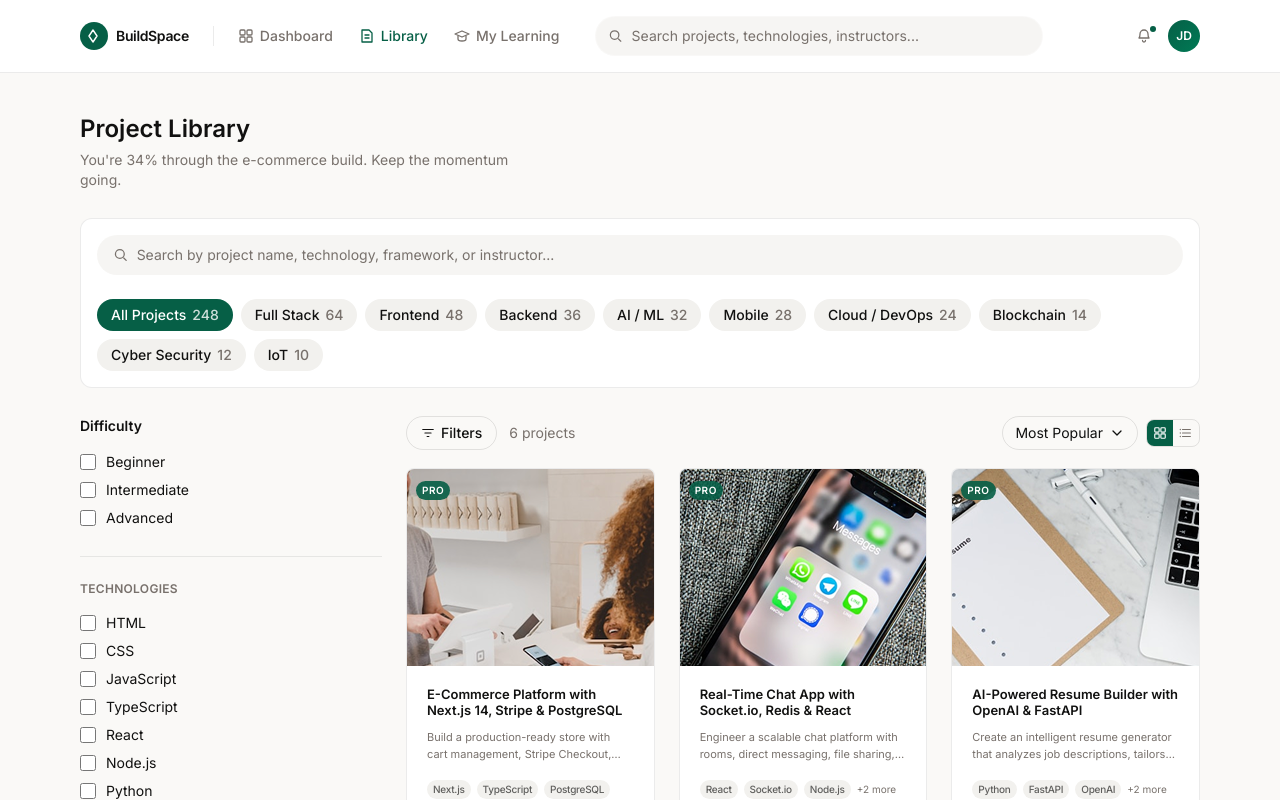
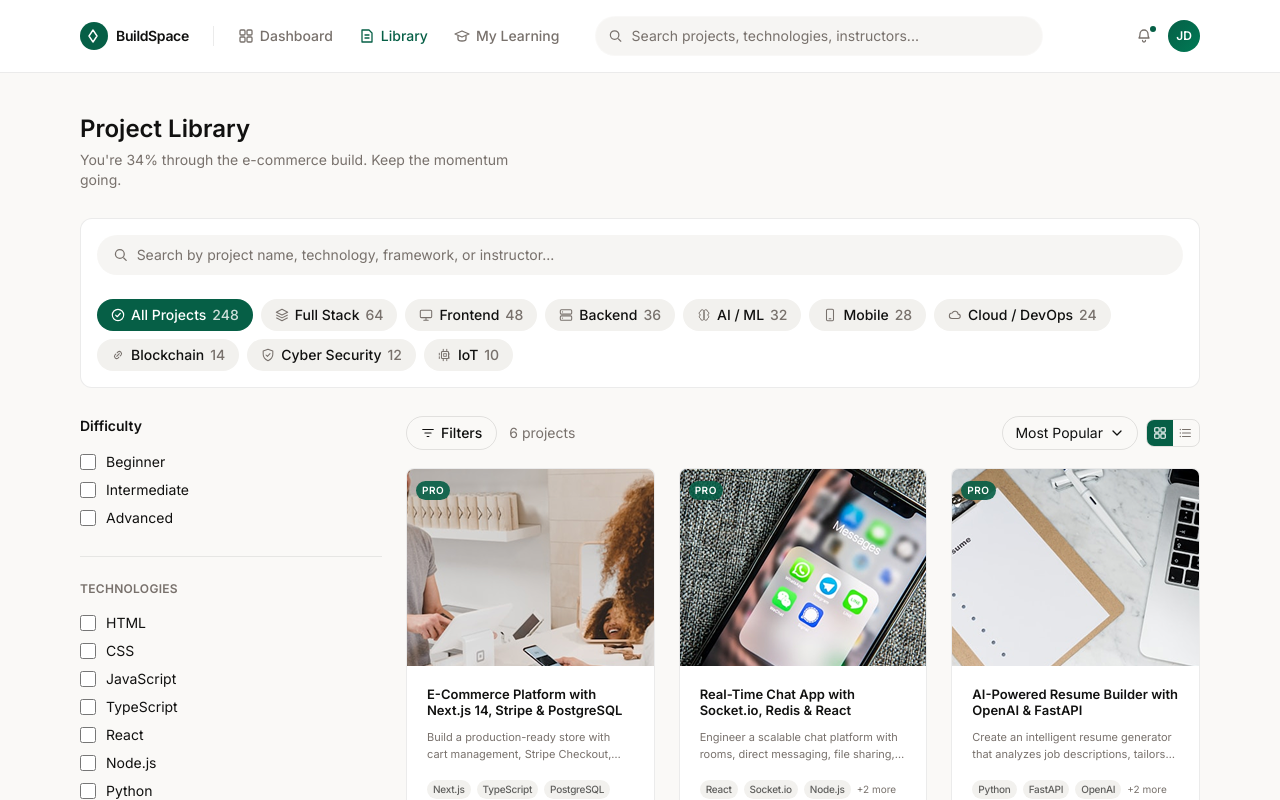
Before and after one commit to AkulaSai93/BuildSpace-Claude, a Next.js app: page /library in a window 1280 px wide. Shown: the top 800 px of the page. Built offline with nearby package versions, Linux system fonts and the light colour scheme.

Commit message:
padding and icons fixed

```diff
--- a/src/app/(dashboard)/dashboard/page.tsx
+++ b/src/app/(dashboard)/dashboard/page.tsx
@@ -55,9 +55,9 @@
               View all
             </Link>
           </div>
-          <div className="grid grid-cols-2 gap-6">
+          <div className="grid grid-cols-2 items-stretch gap-6">
             {inProgressProjects.map((project) => (
-              <Link key={project.id} href={`/library/${project.id}`}>
+              <Link key={project.id} href={`/library/${project.id}`} className="flex h-full">
                 <ProjectProgressCard project={project} />
               </Link>
             ))}
@@ -79,9 +79,9 @@
               <ArrowRightIcon className="size-3" />
             </Link>
           </div>
-          <div className="grid grid-cols-3 gap-6">
+          <div className="grid grid-cols-3 items-stretch gap-6">
             {trendingCourses.map((course) => (
-              <Link key={course.id} href={`/library/${course.id}`}>
+              <Link key={course.id} href={`/library/${course.id}`} className="flex h-full">
                 <CourseCard course={course} />
               </Link>
             ))}
--- a/src/app/library/page.tsx
+++ b/src/app/library/page.tsx
@@ -96,6 +96,7 @@
                     active ? "bg-brand text-white" : "bg-[#f2f1ee] text-ink hover:bg-black/10"
                   }`}
                 >
+                  <span className={active ? "text-white" : "text-ink-muted"}>{cat.icon}</span>
                   {cat.label}
                   <span className={active ? "text-white/80" : "text-ink-muted"}>{cat.count}</span>
                 </button>
@@ -193,7 +194,7 @@
                 ))}
               </div>
             ) : (
-              <div className="flex flex-col rounded-xl border border-black/[0.08] bg-white px-5">
+              <div className="flex flex-col gap-4">
                 {filtered.map((project) => (
                   <ProjectListRow key={project.slug} project={project} />
                 ))}
--- a/src/components/dashboard/CourseCard.tsx
+++ b/src/components/dashboard/CourseCard.tsx
@@ -9,7 +9,7 @@
 
 export function CourseCard({ course }: { course: TrendingCourse }) {
   return (
-    <div className="flex w-full flex-col items-start overflow-hidden rounded-lg border border-black/[0.08] bg-white">
+    <div className="flex h-full w-full flex-col items-start overflow-hidden rounded-lg border border-black/[0.08] bg-white">
       <div className="relative h-[197px] w-full shrink-0 bg-stone-300">
         {/* eslint-disable-next-line @next/next/no-img-element */}
         <img
@@ -24,11 +24,7 @@
         )}
       </div>
 
-      <div className="h-1 w-full bg-black/20">
-        <div className="h-1 w-[29%] bg-brand" />
-      </div>
-
-      <div className="flex w-full flex-col items-start gap-3.5 p-5">
+      <div className="flex w-full flex-1 flex-col items-start gap-3.5 p-5">
         <div className="flex w-full flex-col gap-4">
           <div className="flex w-full flex-col gap-2.5">
             <p className="text-[13px] font-semibold leading-tight text-ink">
--- a/src/components/dashboard/ProjectProgressCard.tsx
+++ b/src/components/dashboard/ProjectProgressCard.tsx
@@ -2,8 +2,10 @@
 import { PlayIcon } from "./icons";
 
 export function ProjectProgressCard({ project }: { project: InProgressProject }) {
+  const angle = Math.round((project.percentComplete / 100) * 360);
+
   return (
-    <div className="flex w-full flex-col items-start rounded-xl border border-black/[0.08] bg-white p-5">
+    <div className="flex h-full w-full flex-col items-start rounded-xl border border-black/[0.08] bg-white p-5">
       <div className="flex w-full items-center gap-3">
         <div className="relative h-[116px] w-[109px] shrink-0 overflow-hidden rounded bg-stone-200">
           {/* eslint-disable-next-line @next/next/no-img-element */}
@@ -20,8 +22,15 @@
               <p className="text-[13px] font-semibold leading-tight text-ink">
                 {project.title}
               </p>
-              <div className="relative flex size-[42px] shrink-0 items-center justify-center rounded-full border-2 border-brand/20">
-                <span className="text-[9px] text-brand">{project.percentComplete}%</span>
+              <div
+                className="relative flex size-[42px] shrink-0 items-center justify-center rounded-full"
+                style={{
+                  background: `conic-gradient(#065f46 ${angle}deg, #e7e5e0 ${angle}deg)`,
+                }}
+              >
+                <div className="flex size-[34px] items-center justify-center rounded-full bg-white">
+                  <span className="text-[9px] font-semibold text-brand">{project.percentComplete}%</span>
+                </div>
               </div>
             </div>
             <p className="text-[11px] text-ink-muted">
--- a/src/components/dashboard/icons.tsx
+++ b/src/components/dashboard/icons.tsx
@@ -283,6 +283,115 @@
   );
 }
 
+export function CheckBadgeIcon(props: IconProps) {
+  return (
+    <svg viewBox="0 0 16 16" fill="none" {...props}>
+      <circle cx="8" cy="8" r="6.5" stroke="currentColor" strokeWidth="1.3" />
+      <path d="M5.3 8.2l1.8 1.8 3.6-4" stroke="currentColor" strokeWidth="1.3" strokeLinecap="round" strokeLinejoin="round" />
+    </svg>
+  );
+}
+
+export function LayersIcon(props: IconProps) {
+  return (
+    <svg viewBox="0 0 16 16" fill="none" {...props}>
+      <path d="M8 1.5l6.5 3.3L8 8.1 1.5 4.8 8 1.5z" stroke="currentColor" strokeWidth="1.2" strokeLinejoin="round" />
+      <path d="M1.5 8l6.5 3.3L14.5 8" stroke="currentColor" strokeWidth="1.2" strokeLinejoin="round" />
+      <path d="M1.5 11.2l6.5 3.3 6.5-3.3" stroke="currentColor" strokeWidth="1.2" strokeLinejoin="round" />
+    </svg>
+  );
+}
+
+export function MonitorIcon(props: IconProps) {
+  return (
+    <svg viewBox="0 0 16 16" fill="none" {...props}>
+      <rect x="1.5" y="2.5" width="13" height="8.5" rx="1.2" stroke="currentColor" strokeWidth="1.2" />
+      <path d="M5.5 14h5M8 11v3" stroke="currentColor" strokeWidth="1.2" strokeLinecap="round" />
+    </svg>
+  );
+}
+
+export function ServerIcon(props: IconProps) {
+  return (
+    <svg viewBox="0 0 16 16" fill="none" {...props}>
+      <rect x="1.5" y="2" width="13" height="5" rx="1.2" stroke="currentColor" strokeWidth="1.2" />
+      <rect x="1.5" y="9" width="13" height="5" rx="1.2" stroke="currentColor" strokeWidth="1.2" />
+      <circle cx="4" cy="4.5" r="0.7" fill="currentColor" />
+      <circle cx="4" cy="11.5" r="0.7" fill="currentColor" />
+    </svg>
+  );
+}
+
+export function BrainIcon(props: IconProps) {
+  return (
+    <svg viewBox="0 0 16 16" fill="none" {...props}>
+      <path
+        d="M6 2a2 2 0 00-2 2 2 2 0 000 3.9A2.2 2.2 0 004 12a2 2 0 002 2c1 0 2-.8 2-2V4c0-1.1-.9-2-2-2z"
+        stroke="currentColor"
+        strokeWidth="1.1"
+        strokeLinejoin="round"
+      />
+      <path
+        d="M10 2a2 2 0 012 2 2 2 0 010 3.9A2.2 2.2 0 0112 12a2 2 0 01-2 2c-1 0-2-.8-2-2V4c0-1.1.9-2 2-2z"
+        stroke="currentColor"
+        strokeWidth="1.1"
+        strokeLinejoin="round"
+      />
+    </svg>
+  );
+}
+
+export function PhoneIcon(props: IconProps) {
+  return (
+    <svg viewBox="0 0 16 16" fill="none" {...props}>
+      <rect x="4" y="1.5" width="8" height="13" rx="1.3" stroke="currentColor" strokeWidth="1.2" />
+      <path d="M7 12.2h2" stroke="currentColor" strokeWidth="1.2" strokeLinecap="round" />
+    </svg>
+  );
+}
+
+export function CloudIcon(props: IconProps) {
+  return (
+    <svg viewBox="0 0 16 16" fill="none" {...props}>
+      <path
+        d="M4.5 12h7a2.5 2.5 0 000-5 3.5 3.5 0 00-6.7-1.2A3 3 0 004.5 12z"
+        stroke="currentColor"
+        strokeWidth="1.2"
+        strokeLinejoin="round"
+      />
+    </svg>
+  );
+}
+
+export function LinkIcon(props: IconProps) {
+  return (
+    <svg viewBox="0 0 16 16" fill="none" {...props}>
+      <path d="M6.5 9.5l3-3" stroke="currentColor" strokeWidth="1.2" strokeLinecap="round" />
+      <path d="M7 5.5l1-1a2.5 2.5 0 013.5 3.5l-1 1" stroke="currentColor" strokeWidth="1.2" strokeLinecap="round" />
+      <path d="M9 10.5l-1 1a2.5 2.5 0 01-3.5-3.5l1-1" stroke="currentColor" strokeWidth="1.2" strokeLinecap="round" />
+    </svg>
+  );
+}
+
+export function ShieldIcon(props: IconProps) {
+  return (
+    <svg viewBox="0 0 16 16" fill="none" {...props}>
+      <path d="M8 1.5l5.5 2v3.6c0 3.7-2.4 6-5.5 7.4-3.1-1.4-5.5-3.7-5.5-7.4V3.5L8 1.5z" stroke="currentColor" strokeWidth="1.2" strokeLinejoin="round" />
+      <path d="M5.7 8l1.6 1.6 3-3.2" stroke="currentColor" strokeWidth="1.2" strokeLinecap="round" strokeLinejoin="round" />
+    </svg>
+  );
+}
+
+export function CpuIcon(props: IconProps) {
+  return (
+    <svg viewBox="0 0 16 16" fill="none" {...props}>
+      <rect x="4" y="4" width="8" height="8" rx="1" stroke="currentColor" strokeWidth="1.2" />
+      <rect x="6.5" y="6.5" width="3" height="3" stroke="currentColor" strokeWidth="1" />
+      <path d="M6 1.5v2M10 1.5v2M6 12.5v2M10 12.5v2M1.5 6v2M1.5 10v2M12.5 6v2M12.5 10v2" stroke="currentColor" strokeWidth="1.1" strokeLinecap="round" />
+    </svg>
+  );
+}
+
 export function ForwardIcon(props: IconProps) {
   return (
     <svg viewBox="0 0 16 16" fill="none" {...props}>
--- a/src/components/library/ProjectListRow.tsx
+++ b/src/components/library/ProjectListRow.tsx
@@ -10,7 +10,7 @@
 
 export function ProjectListRow({ project }: { project: ProjectSummary }) {
   return (
-    <div className="flex w-full items-center gap-5 border-b border-black/[0.06] py-[17px] first:pt-0 last:border-b-0">
+    <div className="flex w-full items-center gap-5 rounded-xl border border-black/[0.08] bg-white p-4">
       <div className="relative h-[116px] w-[176px] shrink-0 overflow-hidden rounded bg-stone-200">
         {/* eslint-disable-next-line @next/next/no-img-element */}
         <img
--- a/src/lib/library-data.tsx
+++ b/src/lib/library-data.tsx
@@ -1,16 +1,29 @@
+import type { ReactNode } from "react";
 import type { LibraryCategory, ProjectSummary } from "@/types/library";
+import {
+  BrainIcon,
+  CheckBadgeIcon,
+  CloudIcon,
+  CpuIcon,
+  LayersIcon,
+  LinkIcon,
+  MonitorIcon,
+  PhoneIcon,
+  ServerIcon,
+  ShieldIcon,
+} from "@/components/dashboard/icons";
 
-export const libraryCategories: LibraryCategory[] = [
-  { label: "All Projects", count: 248 },
-  { label: "Full Stack", count: 64 },
-  { label: "Frontend", count: 48 },
-  { label: "Backend", count: 36 },
-  { label: "AI / ML", count: 32 },
-  { label: "Mobile", count: 28 },
-  { label: "Cloud / DevOps", count: 24 },
-  { label: "Blockchain", count: 14 },
-  { label: "Cyber Security", count: 12 },
-  { label: "IoT", count: 10 },
+export const libraryCategories: (LibraryCategory & { icon: ReactNode })[] = [
+  { label: "All Projects", count: 248, icon: <CheckBadgeIcon className="size-3.5" /> },
+  { label: "Full Stack", count: 64, icon: <LayersIcon className="size-3.5" /> },
+  { label: "Frontend", count: 48, icon: <MonitorIcon className="size-3.5" /> },
+  { label: "Backend", count: 36, icon: <ServerIcon className="size-3.5" /> },
+  { label: "AI / ML", count: 32, icon: <BrainIcon className="size-3.5" /> },
+  { label: "Mobile", count: 28, icon: <PhoneIcon className="size-3.5" /> },
+  { label: "Cloud / DevOps", count: 24, icon: <CloudIcon className="size-3.5" /> },
+  { label: "Blockchain", count: 14, icon: <LinkIcon className="size-3.5" /> },
+  { label: "Cyber Security", count: 12, icon: <ShieldIcon className="size-3.5" /> },
+  { label: "IoT", count: 10, icon: <CpuIcon className="size-3.5" /> },
 ];
 
 export const technologyFilters = [
```
